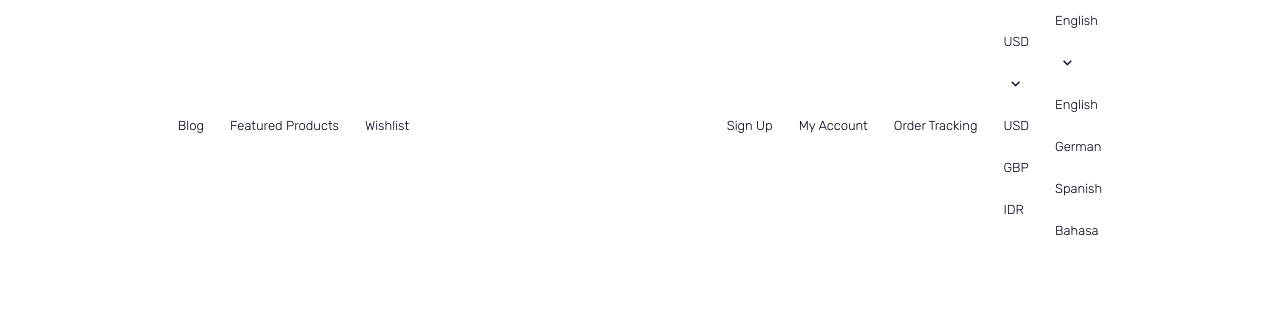
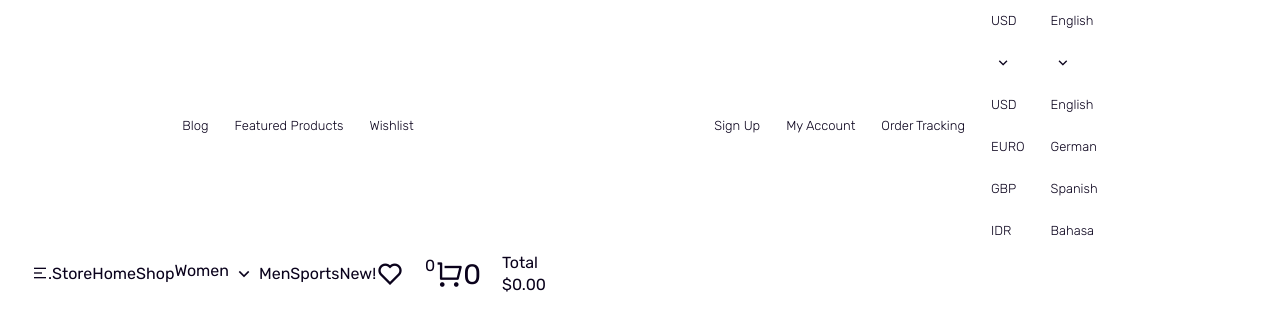
Before and after one commit to YannKamche/E-Commerce-Website, a plain HTML site: page index.html in a window 1280 px wide. Drawn offline with nearby package versions, Linux system fonts and the light colour scheme.

Commit message:
modified index file

```diff
--- a/index.html
+++ b/index.html
@@ -11,7 +11,7 @@
 <body>
     <div id="page" class="site">
         <header>
-            <div class="header-top">
+            <div class="header-top mobile-hide">
                 <div class="container">
                     <div class="wrapper flexitem">
                         <div class="left">
@@ -22,19 +22,19 @@
                             </ul>
                         </div>
                         <div class="right">
-                            <ul class="flexitem">
-                                <li class="main-links">
+                            <ul class="flexitem main-links">
                                 <li><a href="#">Sign Up</a></li>
-                                    <li><a href="#"></a>My Account</li>
-                                    <li><a href="#"></a>Order Tracking</li>
-                                    <li><a href="#"></a>USD <span class="icon-small"><i class="ri-arrow-down-s-line"></i></span>
+                                <li><a href="#">My Account</a></li>
+                                <li><a href="#">Order Tracking</a></li>
+                                <li><a href="#">USD</a><span class="icon-small"><i class="ri-arrow-down-s-line"></i></span>
                                 <ul>
                                     <li class="current"><a href="#">USD</a></li>
+                                    <li><a href="#">EURO</a></li>
                                     <li><a href="#">GBP</a></li>
-                                        <li><a href="#">IDR</a></li>
+                                    <li><a href= "#">IDR</a></li>
                                     </ul>
                                 </li>
-                                    <li><a href="#"></a>English <span class="icon-small"><i class="ri-arrow-down-s-line"></i></span>
+                                <li><a href="#">English</a><span class="icon-small"><i class="ri-arrow-down-s-line"></i></span>
                                     <ul>
                                         <li class="current"><a href="#">English</a></li>
                                         <li><a href="#">German</a></li>
@@ -42,7 +42,55 @@
                                         <li><a href="#">Bahasa</a></li>
                                     </ul>
                                 </li>
+                            </ul>
+                        </div>
+                    </div>
+                </div>
+            </div>
+            <!-- header top-->
+
+            <!-- Start of header-nav-->
+
+            <div class="header-nav">
+                <div class="container">
+                    <div class="wrapper flexitem">
+                        <a href="" class="trigger desktop-hide"><span class="i ri-menu-2-line"></span></a>
+                        <div class="left flexitem">
+                            <div class="logo"><a href="/"><span class="circle"></span>.Store</a></div>
+                            <nav class="mobile-hide">
+                                <ul class="flexitem second-links">
+                                    <li><a href="#">Home</a></li>
+                                    <li><a href="#">Shop</a></li>
+                                    <li>
+                                        <a href="#">Women
+                                            <div class="icon-small"><i class="ri-arrow-down-s-line"></i></div>
+                                        </a>
                                     </li>
+                                    <li><a href="#">Men</a></li>
+                                    <li>
+                                        <a href="#">Sports
+                                            <div class="fly-item">New!<span></span></div>
+                                        </a>
+                                    </li>
+                                </ul>
+                            </nav>
+                        </div>
+                        <div class="right">
+                            <ul class="flexitem second-links">
+                                <li class="mobile-hide"><a href="#">
+                                    <div class="icon-large"><i class="ri-heart-line"></i></div>
+                                    <div class="fly-item"><span class="item-number">0</span></div>
+                                    </a></li>
+                                <li><a href="#" class="iscart">
+                                    <div class="icon-large">
+                                        <i class="ri-shopping-cart-line"></i>
+                                        <div class="fly-item"><span class="item-number">0</span></div>
+                                    </div>
+                                    <div class="icon-text">
+                                        <div class="mini-text">Total</div>
+                                        <div class="cart-total">$0.00</div>
+                                    </div>
+                                </a></li>
                             </ul>
                         </div>
                     </div>
```
Lines whose indentation alone changed are shown as unchanged.
